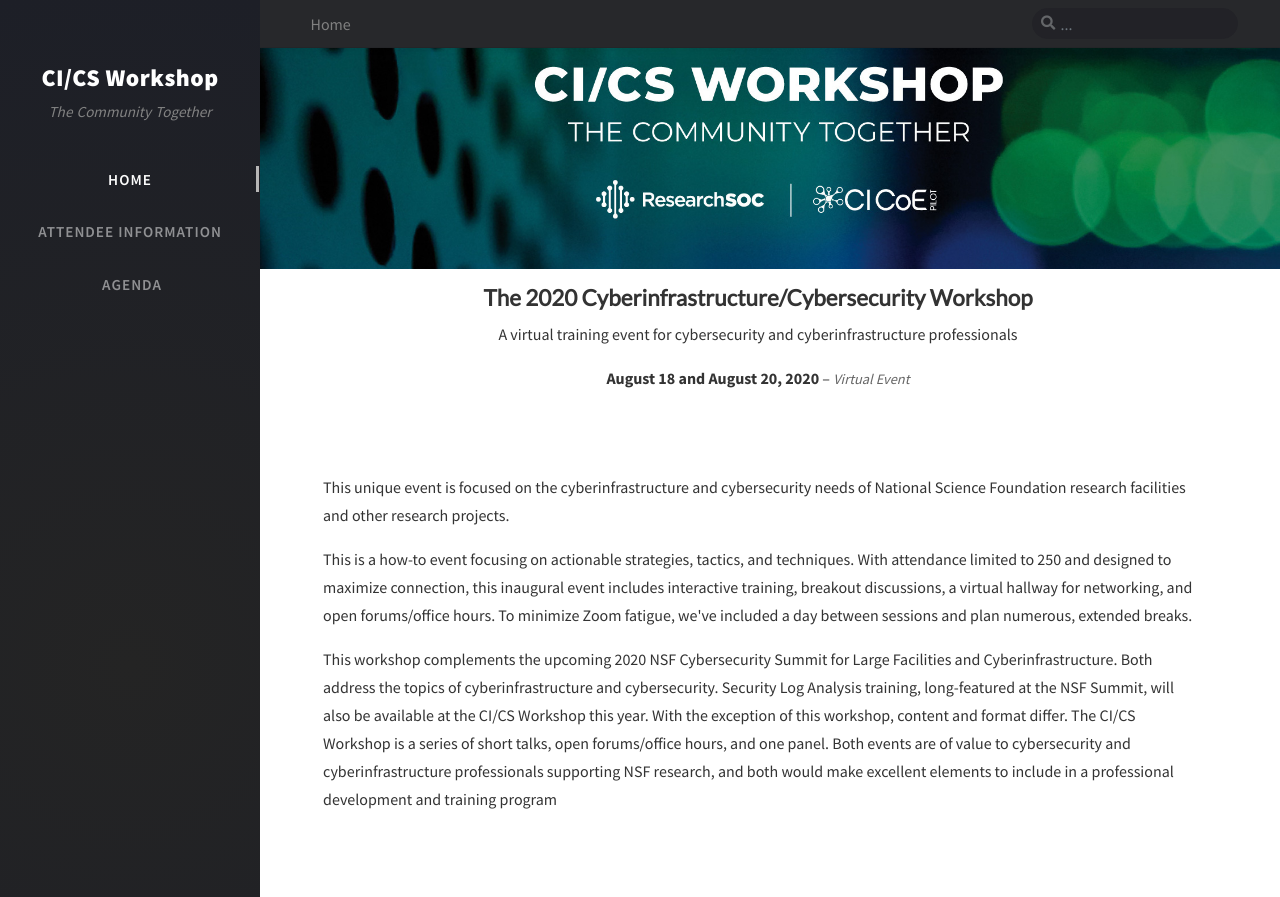
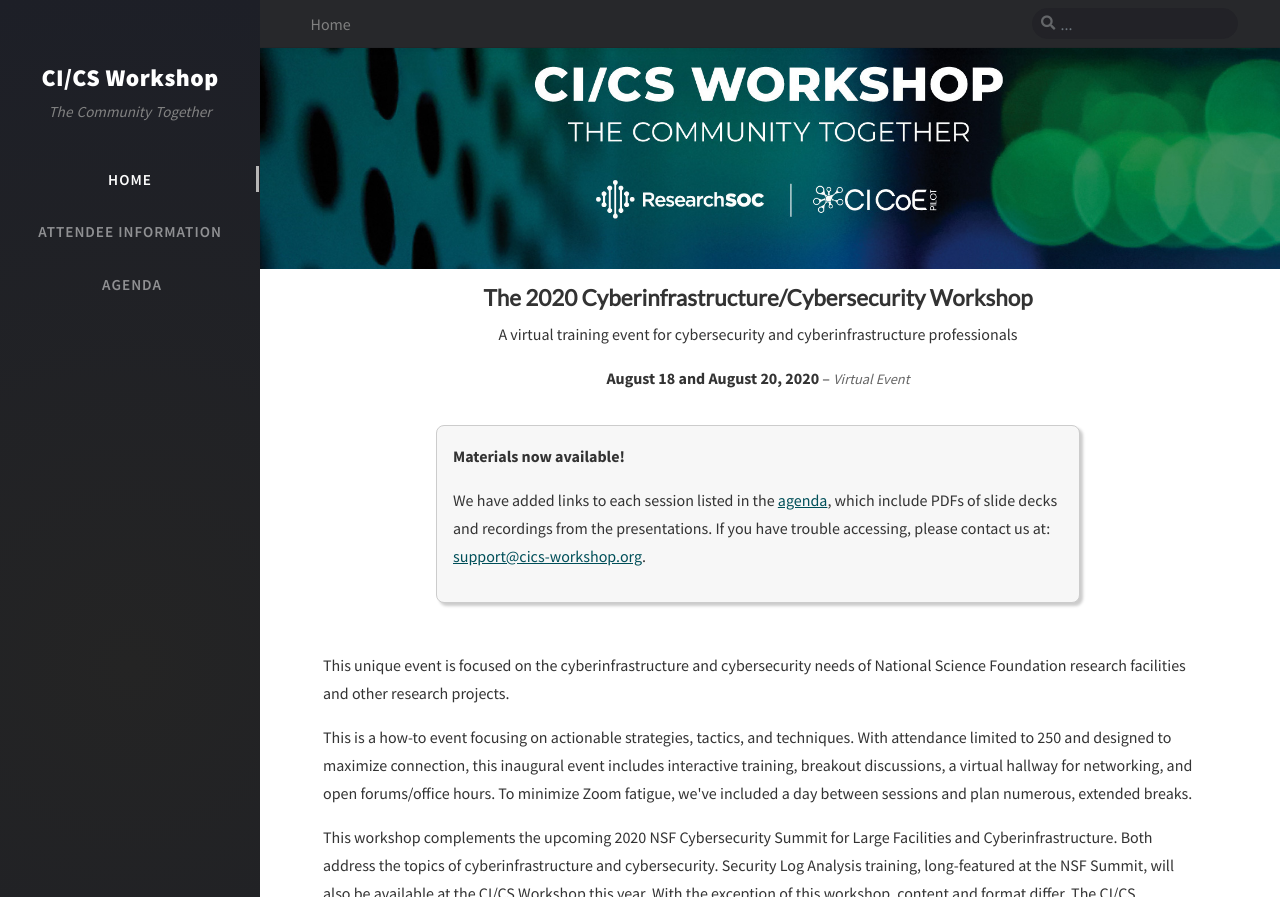
Before and after one commit to cics-workshop/cics-workshop.github.io, a Jekyll site: the page built from index.html, in a window 1280 px wide and 1331 px high, cut to the strip 0-897 px from the top of the window. Built offline with Jekyll 4.4.1, drawn with Linux system fonts in a browser that asks for light colours; nearby versions of some CDN libraries; the list of posts is cut into pages by our own code; comment, search, counter and statistics services are not loaded.

Commit message:
adding presentations

```diff
--- a/_layouts/home.html
+++ b/_layouts/home.html
@@ -12,6 +12,18 @@
     <p>A virtual training event for cybersecurity and cyberinfrastructure professionals</p>
     <p><strong>August 18 and August 20, 2020</strong> –
         <span style="font-size: 0.9em; color: #666"><i>Virtual Event</i></span></p>
+</div>
+
+<div class="col-8 col-lg-8 col-xl-8"
+     style="margin: auto; margin-top: 2em; text-align: left; background-color: #f7f7f7; border: 1px solid #ccc; padding: 1em; border-radius: 0.5em; box-shadow: #ccc 3px 3px 3px">
+    <p><strong>Materials now available!</strong></p>
+    <p>
+        We have added links to each session listed in the <a href="/agenda" style="color: #004F59; text-decoration: underline">agenda</a>, which include
+        PDFs of slide decks and recordings from the presentations. If you have trouble
+        accessing, please contact us at:
+        <a href="mailto:support@cics-workshop.org" style="color: #004F59; text-decoration: underline">
+            support@cics-workshop.org</a>.
+    </p>
 </div>
 
 <div class="p-5">
```
